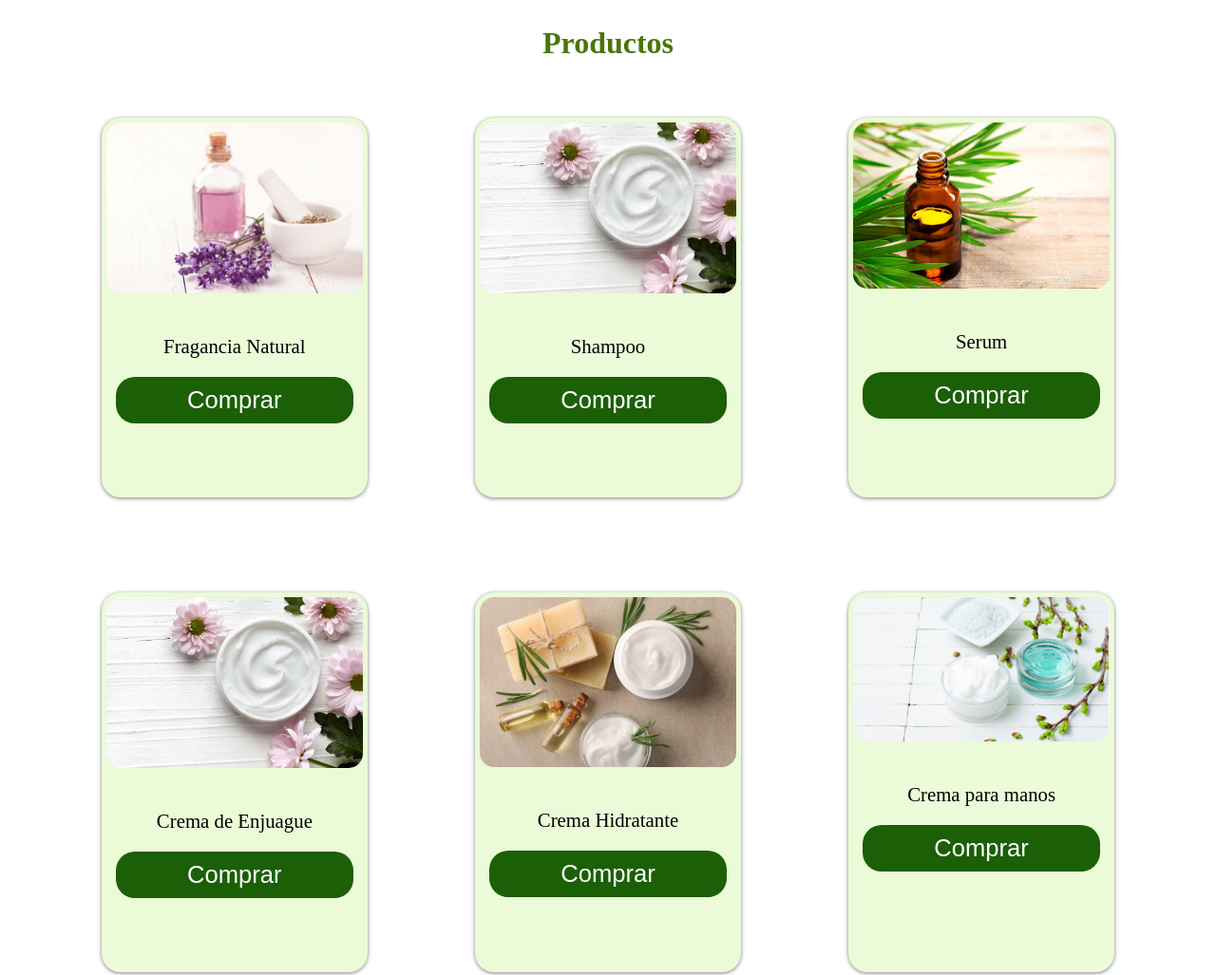
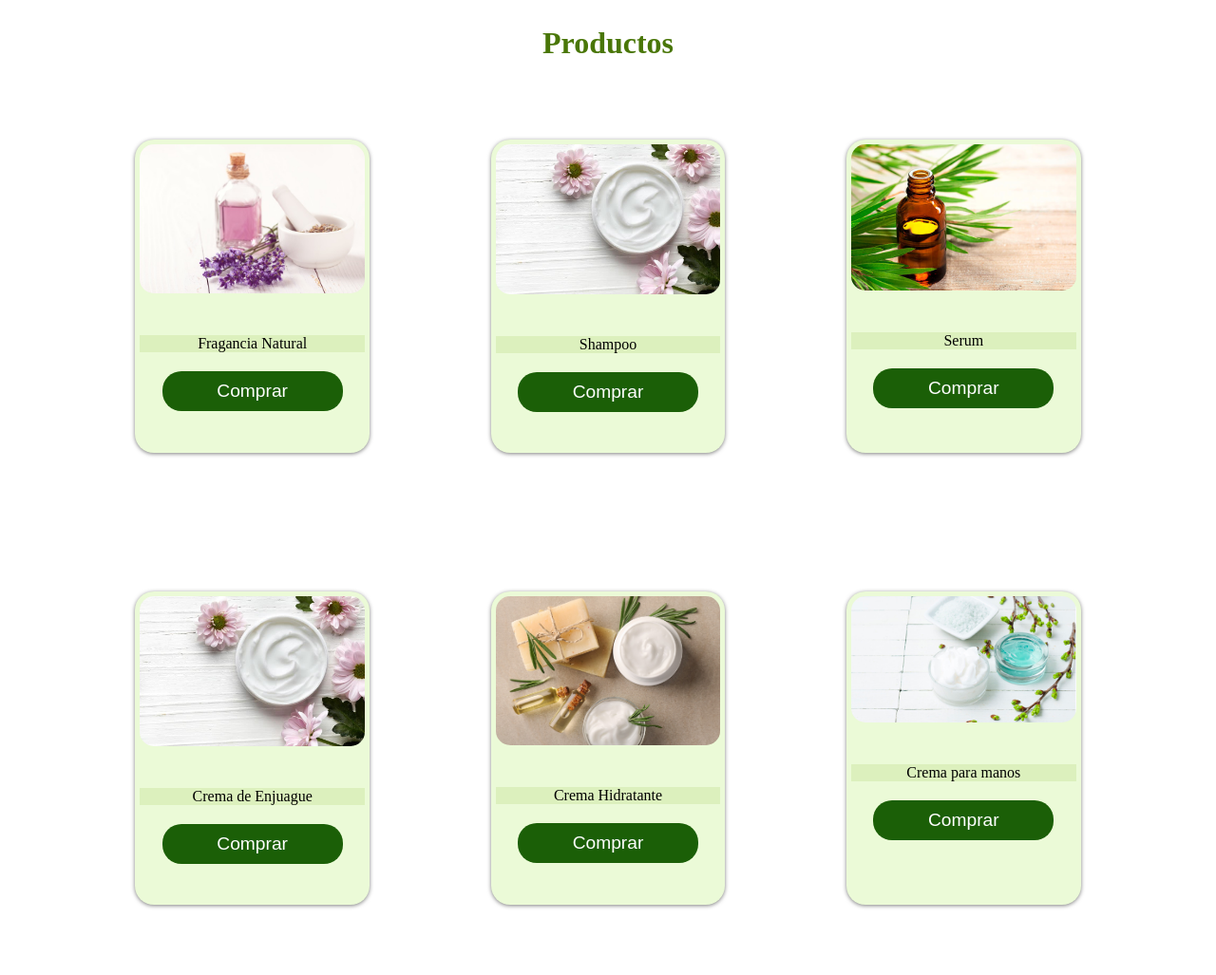
Before and after one commit to OctavioAlvarez1/Natural-WebExpero, a plain HTML site: page index.html in a window 1280 px wide. Shown: the part 1740-2767 px from the top of the page at 95% size. Drawn offline with Linux system fonts and the light colour scheme; a web font is replaced by a local one.

Commit message:
Cambios en las cards

```diff
--- a/css/style.css
+++ b/css/style.css
@@ -179,9 +179,9 @@ nav ul li a:hover {
 }
 
 .card {
-	width: 70%;
+	width: 60%;
 	max-width: 280px;
-	height: auto;
+	height: 225px;
 	border-radius: 20px;
 	text-align: center;
 	padding: 5px;
@@ -203,20 +203,20 @@ nav ul li a:hover {
 }
 
 .card p {
-	margin-top: 15px;
-	font-size: 1rem;
+	margin-top: 8px;
+	font-size: 0.95rem;
 }
 
 .card button {
 	background-color: rgb(27, 95, 7);
 	color: white;
-	width: 100px;
+	width: 120px;
 	border: none;
 	padding: 6px 8px;
 	border-radius: 10px;
 	cursor: pointer;
 	margin-top: 11px;
-	font-size: 1.2rem;
+	font-size: 1rem;
 }
 
 .card button:hover {
@@ -640,19 +640,21 @@ footer {
 	}
 	/* PRODUCTOS */
 	.card-container {
-		padding: 0 40px;
+		justify-content: space-evenly;
 	}
 
 	.card {
-		width: 28%;
-		height: 400px;
+		width: 20%;
+		height: 330px;
+		margin: 3px;
 	}
 	.card p {
-		font-size: 1.3rem;
+		font-size: 1rem;
+		background-color: #dcf0bd;
 	}
 	.card button {
-		width: 250px;
-		font-size: 1.6rem;
+		width: 190px;
+		font-size: 1.2rem;
 	}
 	.footer-container {
 		padding: 10px 45px;
```
